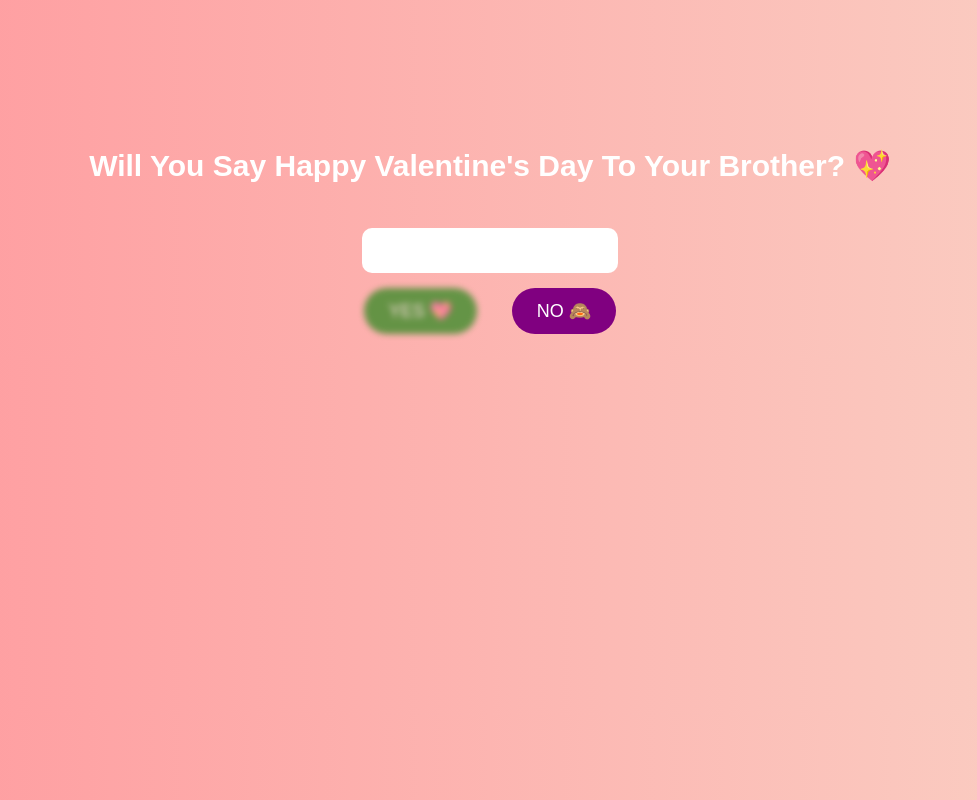
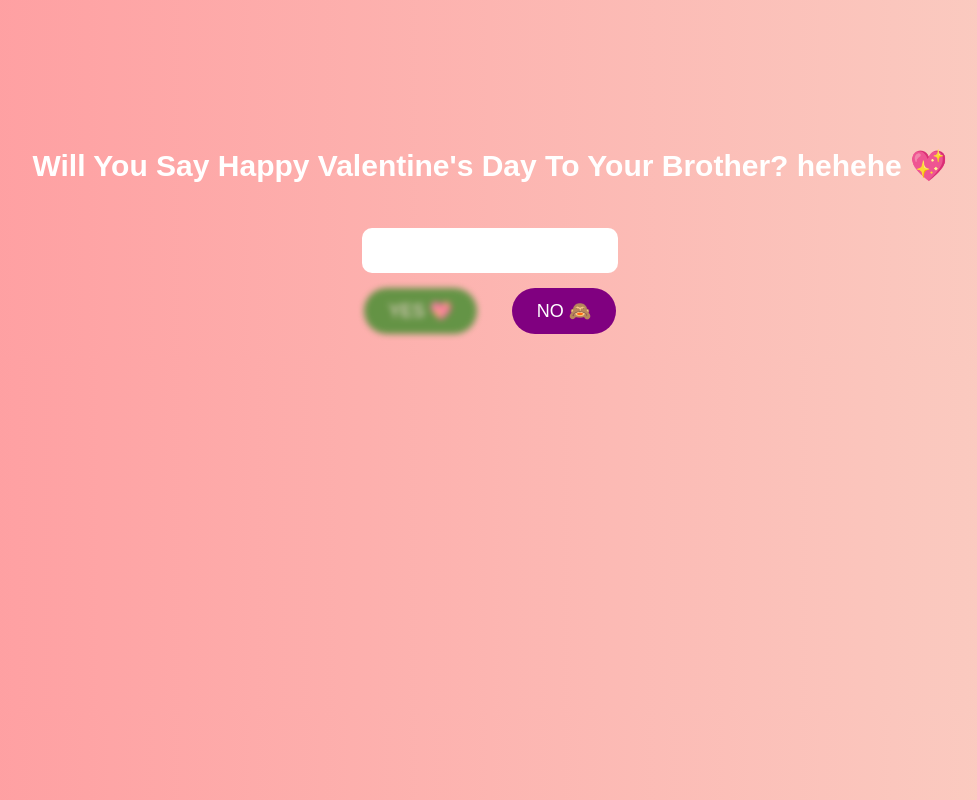
Before and after one commit to mlAbubaker/Amna-Love, a plain HTML site: page index.html in a window 1280 px wide. Shown: the whole page, without its empty margins (150-1127 px from the left). Drawn offline with Linux system fonts and the light colour scheme.

Commit message:
Update index.html

```diff
--- a/index.html
+++ b/index.html
@@ -57,7 +57,7 @@
 </head>
 <body>
 
-    <h1>Will You Say Happy Valentine's Day To Your Brother? 💖</h1>
+    <h1>Will You Say Happy Valentine's Day To Your Brother? hehehe 💖</h1>
 
     <input type="text" id="loveInput">
 
```
